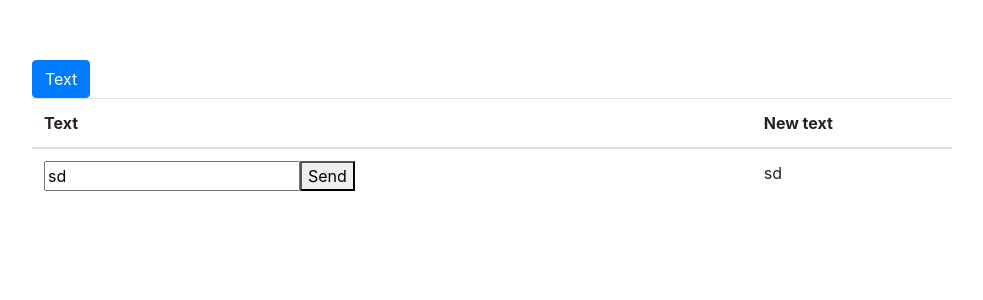
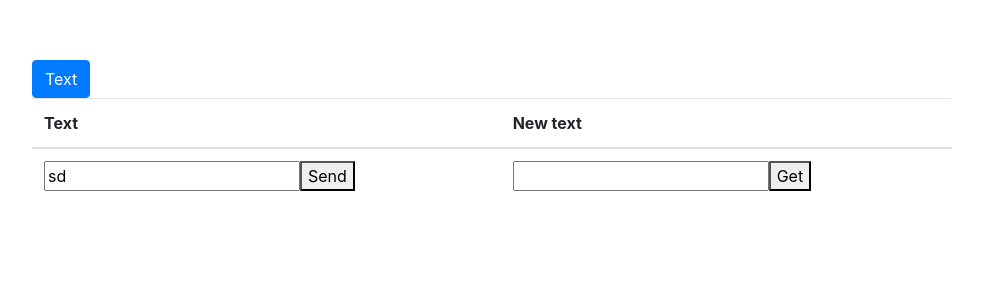
Before and after one commit to grevtsovkirill/textfxapp, a Vue app in the folder client/: page / in a window 1280 px wide. Shown: the top 300 px of the page, without its empty margins (53-1036 px from the left). Built offline with nearby package versions, Linux system fonts and the light colour scheme; the HTML template or start-up script is replaced by a standard one.

Commit message:
split Send and Get functionality

```diff
--- a/client/src/components/TextFx.vue
+++ b/client/src/components/TextFx.vue
@@ -14,9 +14,10 @@
           <tbody>
 
             <td> <input v-model="in_message">
-            <button v-on:click="sendAddress()">Send</button>
+            <button v-on:click="sendMSG()">Send</button>
             </td>
-            <td> {{in_message}} </td>
+            <td> <input v-model="out_message">
+            <button v-on:click="getBack()">Get</button></td>
           </tbody>
     </table>
     </div>
@@ -33,12 +34,24 @@ export default {
     return {
       msg1: 'Text',
       in_message: 'sd',
+      out_message: '',
     };
   },
   methods: {
-    sendAddress() {
+    sendMSG() {
       const path = 'http://127.0.0.1:5000/';
       return axios.post(path, this.in_message);
+    },
+    getBack() {
+      const path = 'http://127.0.0.1:5000/';
+      axios.get(path)
+        .then((res) => {
+          this.out_message = res.data.txt;
+        })
+        .catch((error) => {
+          // eslint-disable-next-line
+          console.error(error);
+        });
     },
   },
 
```
